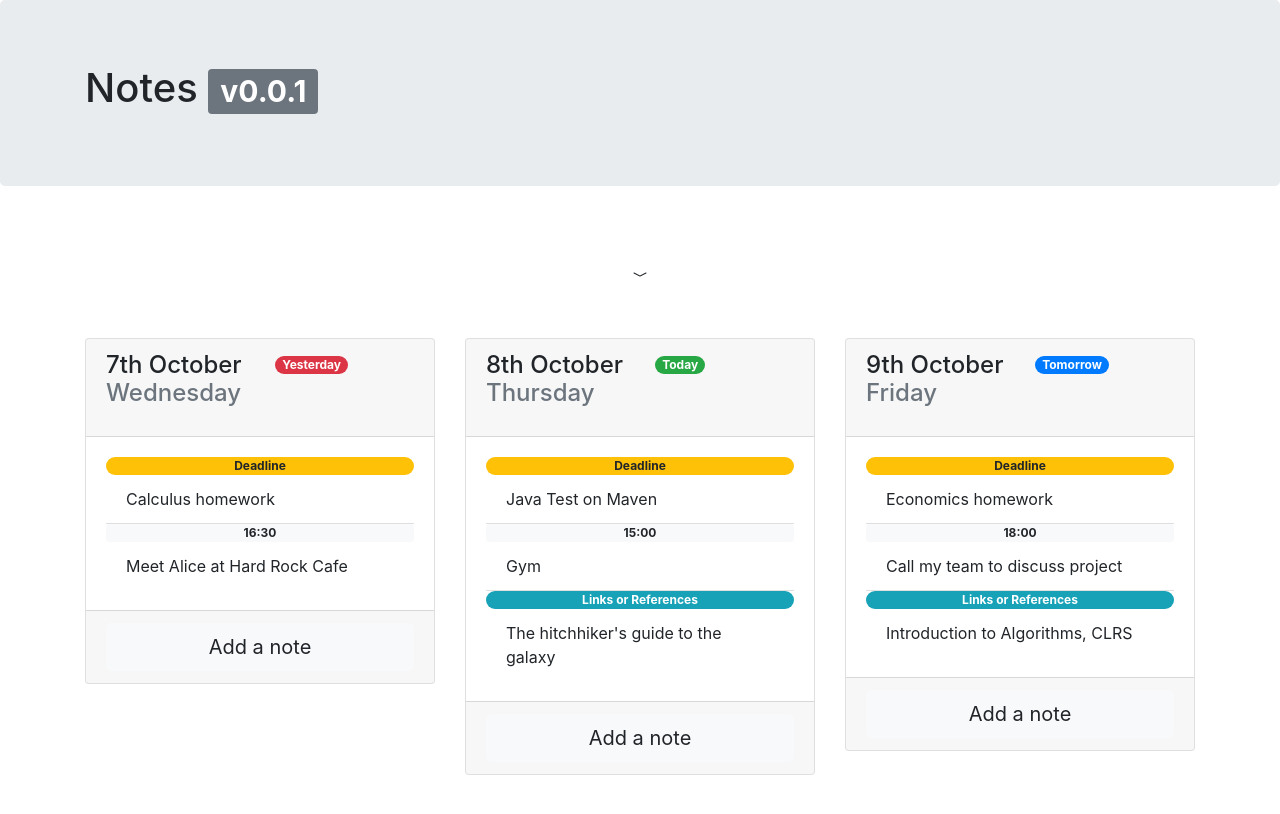
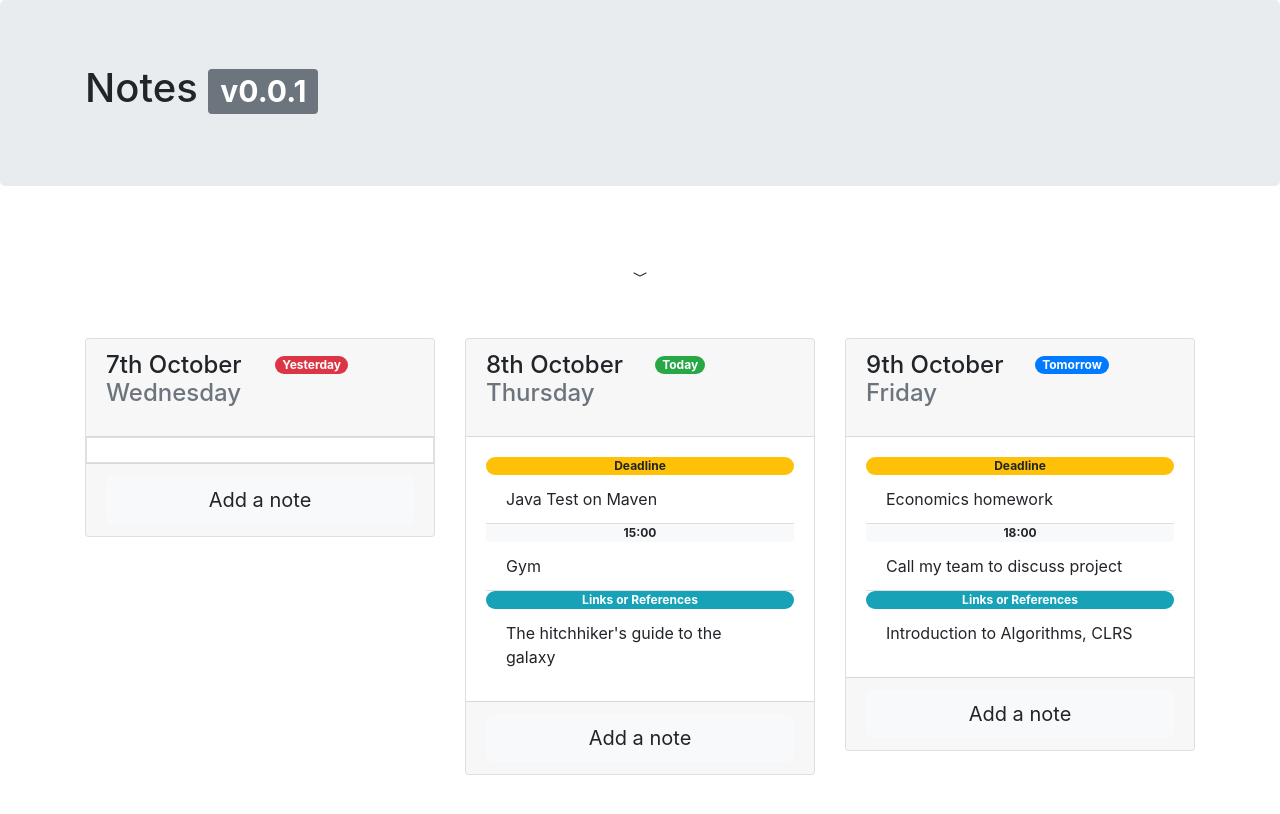
Before and after one commit to msaaddev/Notelify, a React (Create React App) app: page / in a window 1280 px wide. Shown: the top 814 px of the page. Built offline with nearby package versions, Linux system fonts and the light colour scheme.

Commit message:
EXPERIMENT: show array mapping to Saad

```diff
--- a/src/App.js
+++ b/src/App.js
@@ -1,7 +1,10 @@
 import React, { useState } from 'react';
 import { MuiPickersUtilsProvider, KeyboardTimePicker } from '@material-ui/pickers';
 import DateFnsUtils from '@date-io/date-fns';
+
+import leftNotesData from './data/startingNotesLeft';
 import Header from './components/Header';
+import CardBody from './components/CardBody';
 import './App.css';
 import './styles/style.css';
 
@@ -96,6 +99,9 @@ function App() {
 
     document.addEventListener('DOMContentLoaded', init);
 
+
+    const [startingNotesLeft] = useState(leftNotesData);
+
     return (
         <div>
             <Header title='Notes' version='v0.0.1' />
@@ -143,17 +149,7 @@ function App() {
                                     </div>
                                 </div>
                             </div>
-                            <div className='card-body'>
-                                <ul className='list-group list-group-flush'>
-                                    <span className='badge badge-pill badge-warning'>Deadline</span>
-                                    <li className='list-group-item'>Calculus homework</li>
-
-                                    <span className='badge badge-light'>16:30</span>
-                                    <li className='list-group-item'>
-                                        Meet Alice at Hard Rock Cafe
-                                    </li>
-                                </ul>
-                            </div>
+                            <CardBody notes={startingNotesLeft}/>
                             <div className='card-footer text-muted'>
                                 <button
                                     type='button'
--- /dev/null
+++ b/src/components/CardBody.js
@@ -0,0 +1,24 @@
+import React from 'react';
+
+import DayEntry from './DayEntry';
+
+const CardBody = ({notes}) => {
+    return (
+        <div className='card-body'>
+            <ul className='list-group list-group-flush'>
+            {
+                notes.map(note => (
+                    <DayEntry
+                        badgeType={note.badgeType}
+                        badgeContent={note.badgeContent}
+                        noteContent={note.noteContent}
+                        key={Math.floor(Math.random() * 10000)}
+                    />
+                ))
+            }
+            </ul>
+        </div>
+    );
+};
+
+export default DayEntry;
--- /dev/null
+++ b/src/components/DayEntry.js
@@ -0,0 +1,17 @@
+import React from 'react';
+
+const DayEntry = ({ badgeType, badgeContent, noteContent }) => {
+    let badgeClasses = 'badge badge-pill ' + badgeType;
+    return (
+        <>
+        <span className={badgeClasses}>
+            {badgeContent}
+        </span>
+        <li className='list-group-item'>
+            {noteContent}
+        </li>
+        </>
+    );
+};
+
+export default DayEntry;
--- /dev/null
+++ b/src/data/startingNotesLeft.js
@@ -0,0 +1,12 @@
+module.exports = [
+    {
+        badgeType: 'badge-warning',
+        badgeContent: 'Deadline',
+        noteContent: 'Calculus homework'
+    },
+    {
+        badgeType: 'badge-light',
+        badgeContent: '16-30',
+        noteContent: 'Meet Alice at Hard Rock Cafe'
+    }
+];
```
